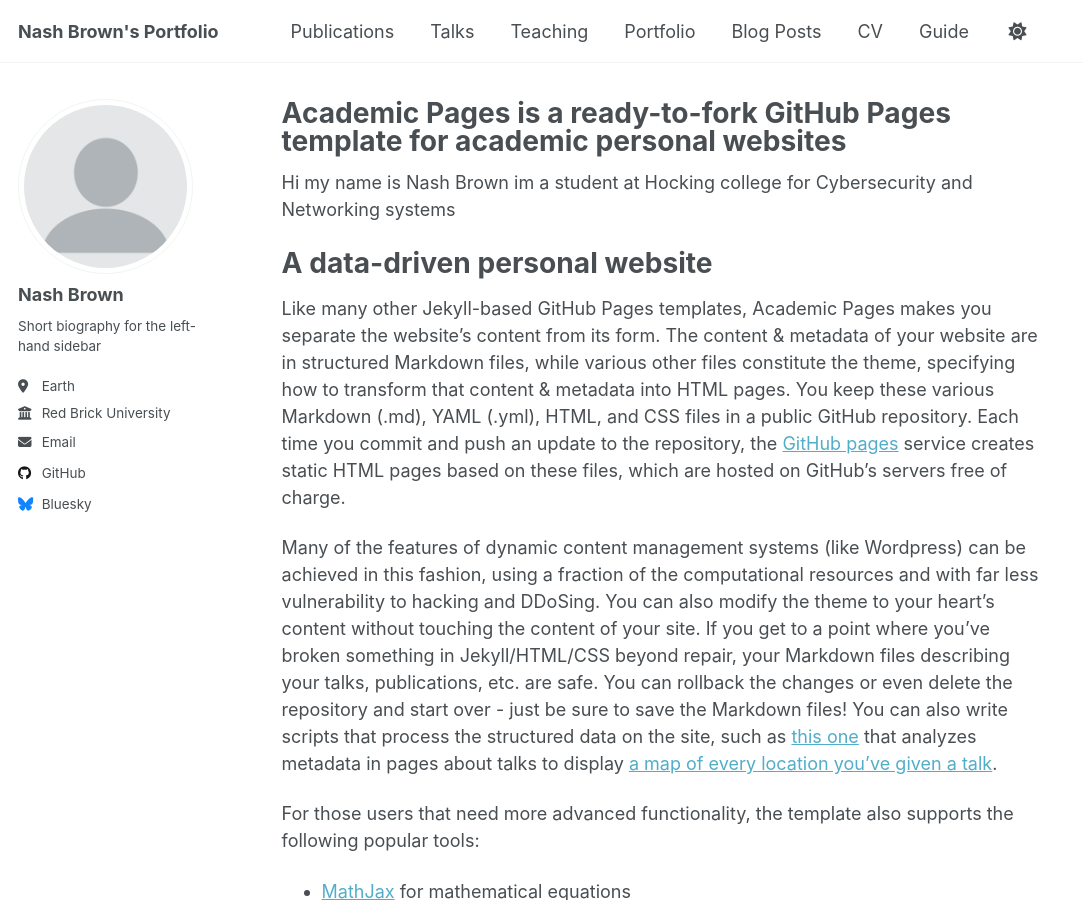
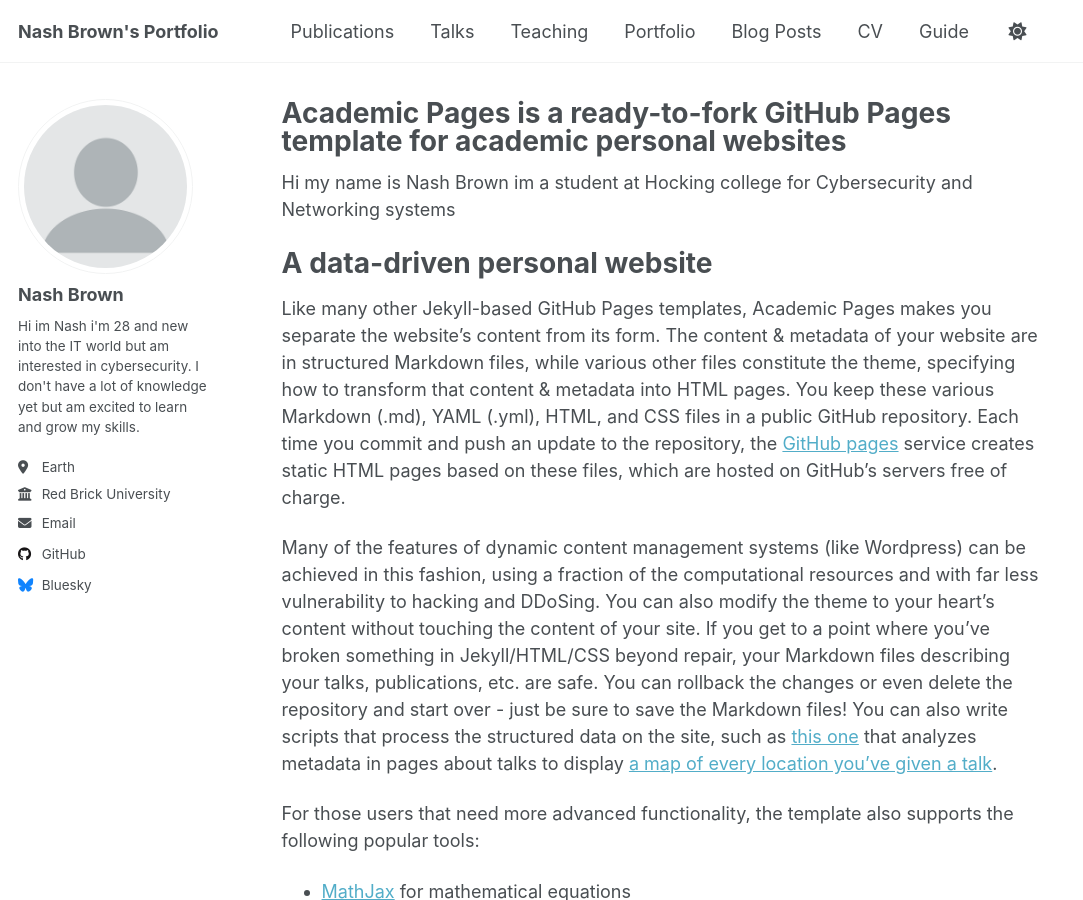
Before and after one commit to N-brown97/Nash-Brown, a Jekyll site: the page built from _pages/about.md, in a window 1280 px wide and 900 px high. Shown: the whole window, without its empty margins (0-1083 px from the left). Built offline with Jekyll 4.4.1, drawn with Linux system fonts in a browser that asks for light colours; a script that is not in the unit is left out.

Commit message:
Update _config.yml

```diff
--- a/_config.yml
+++ b/_config.yml
@@ -26,7 +26,7 @@ author:
   avatar           : "profile.png"
   name             : "Nash Brown"
   pronouns         : # example: "she/her"
-  bio              : "Short biography for the left-hand sidebar"
+  bio              : "Hi im Nash i'm 28 and new into the IT world but am interested in cybersecurity. I don't have a lot of knowledge yet but am excited to learn and grow my skills."
   location         : "Earth"
   employer         : "Red Brick University"
   uri              : # URL
```
